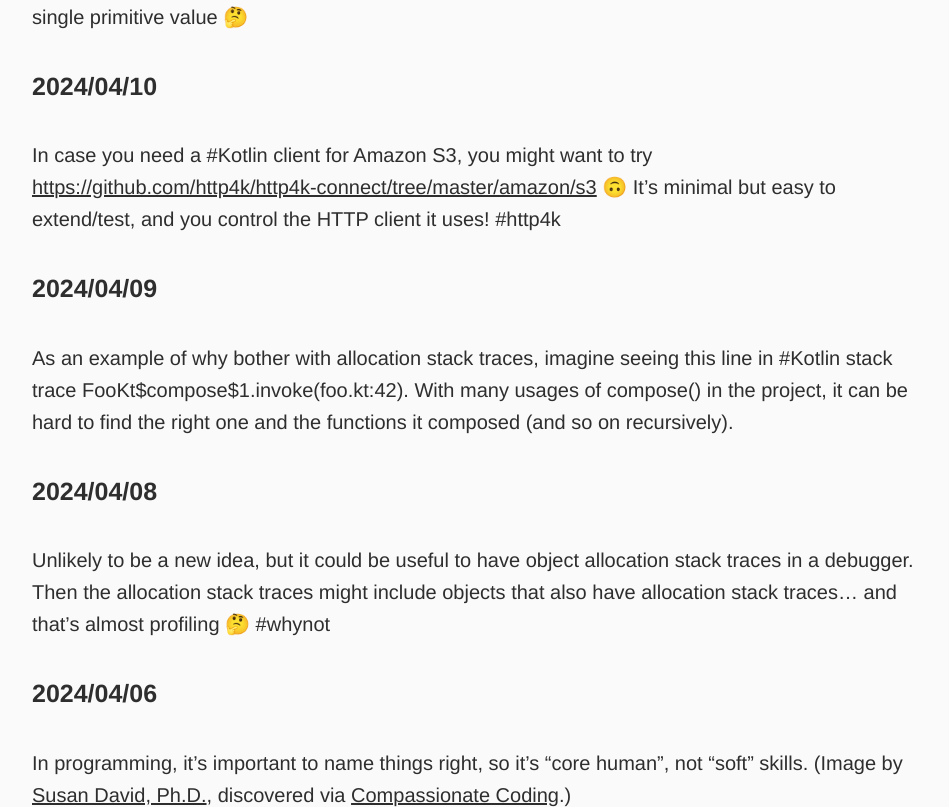
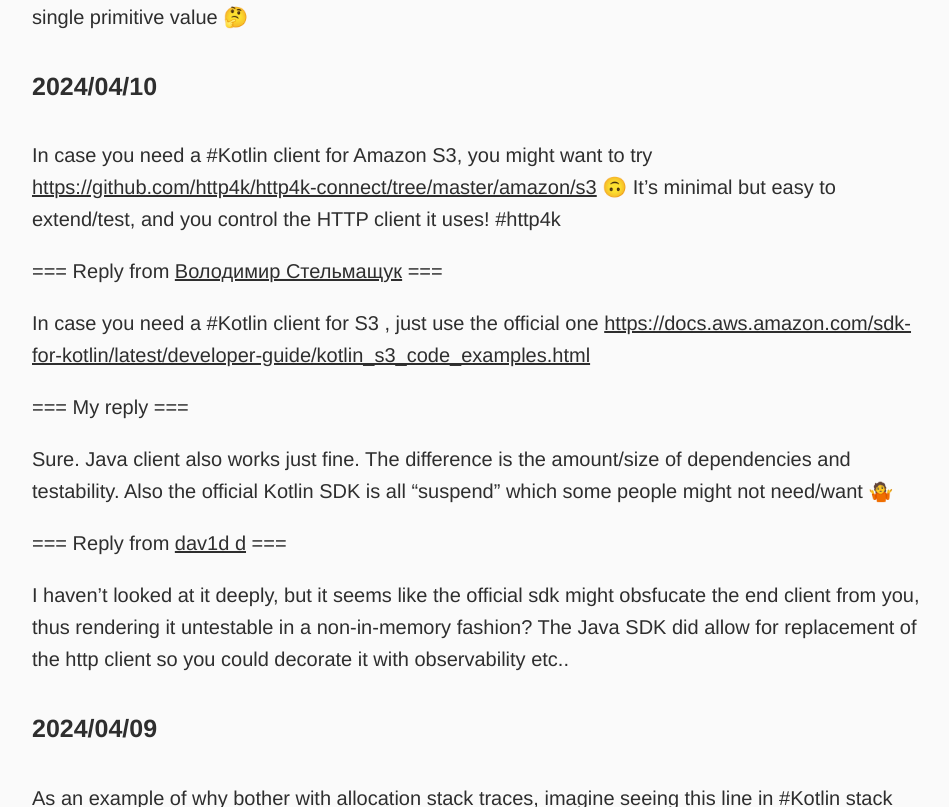
Before and after one commit to dkandalov/dkandalov.github.io, a Jekyll site: the page built from micro-blog.md, in a window 1280 px wide and 900 px high, scrolled down 249 px, cut to the strip 0-807 px from the top of the window. Shown: the whole strip, without its empty margins (160-1109 px from the left). Built offline with Jekyll 4.4.1, drawn with Linux system fonts in a browser that asks for light colours; some of the changed text lies outside the part shown.

Commit message:
updated micro-blog

```diff
--- a/micro-blog.md
+++ b/micro-blog.md
@@ -9,6 +9,19 @@ Are there good articles about tiny types (aka micro types)? Also, what does make
 #### 2024/04/10
 In case you need a #Kotlin client for Amazon S3, you might want to try <https://github.com/http4k/http4k-connect/tree/master/amazon/s3> 🙃 It's minimal but easy to extend/test, and you control the HTTP client it uses! #http4k
 
+=== Reply from [Володимир Стельмащук](https://twitter.com/smallstells) ===
+
+In case you need a #Kotlin client for S3 , just use the official one <https://docs.aws.amazon.com/sdk-for-kotlin/latest/developer-guide/kotlin_s3_code_examples.html>
+
+=== My reply ===
+
+Sure. Java client also works just fine. The difference is the amount/size of dependencies and testability. Also the official Kotlin SDK is all "suspend" which some people might not need/want 🤷
+
+=== Reply from [dav1d d](https://twitter.com/tarkaTheRotter) ===
+
+I haven't looked at it deeply, but it seems like the official sdk might obsfucate the end client from you, thus rendering it untestable in a non-in-memory fashion? The Java SDK did allow for replacement of the http client so you could decorate it with observability etc..
+
+
 #### 2024/04/09
 As an example of why bother with allocation stack traces, imagine seeing this line in #Kotlin stack trace FooKt$compose$1.invoke(foo.kt:42). With many usages of compose() in the project, it can be hard to find the right one and the functions it composed (and so on recursively).
 
@@ -19,6 +32,10 @@ Unlikely to be a new idea, but it could be useful to have object allocation stac
 In programming, it's important to name things right, so it's "core human", not "soft" skills. (Image by [Susan David, Ph.D.](https://twitter.com/SusanDavid_PhD), discovered via [Compassionate Coding](https://twitter.com/compassioncode).)
 
 <img src="../assets/images/micro-blog/2024-04-06.png" width="80%" height="80%"/>
+
+=== Reply from [gavr](https://twitter.com/gavr123456789) ===
+
+it seems to me that soft skills is the same generalization as hard skills, they could also be unpacked into a diagram from a bunch of components
 
 #### 2024/04/05
 Happy to confirm that #IntelliJ 2024.1 preserves #Kotlin imports after copy-paste 🙏🥳🍻 <https://youtrack.jetbrains.com/issue/KTIJ-10687>
```
